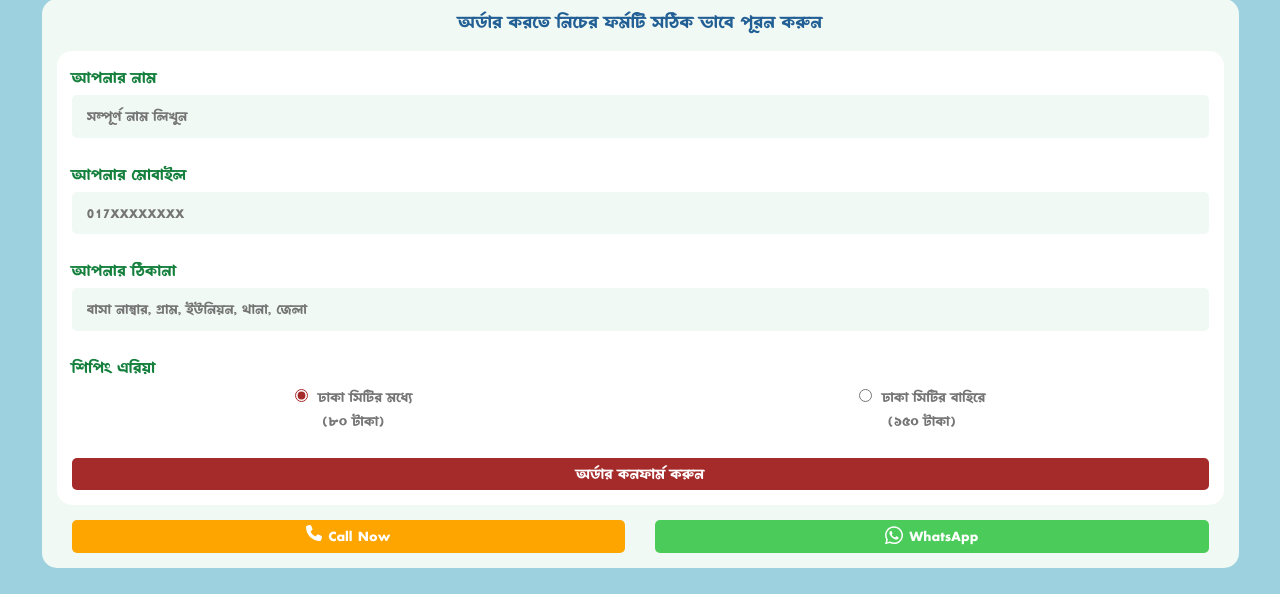
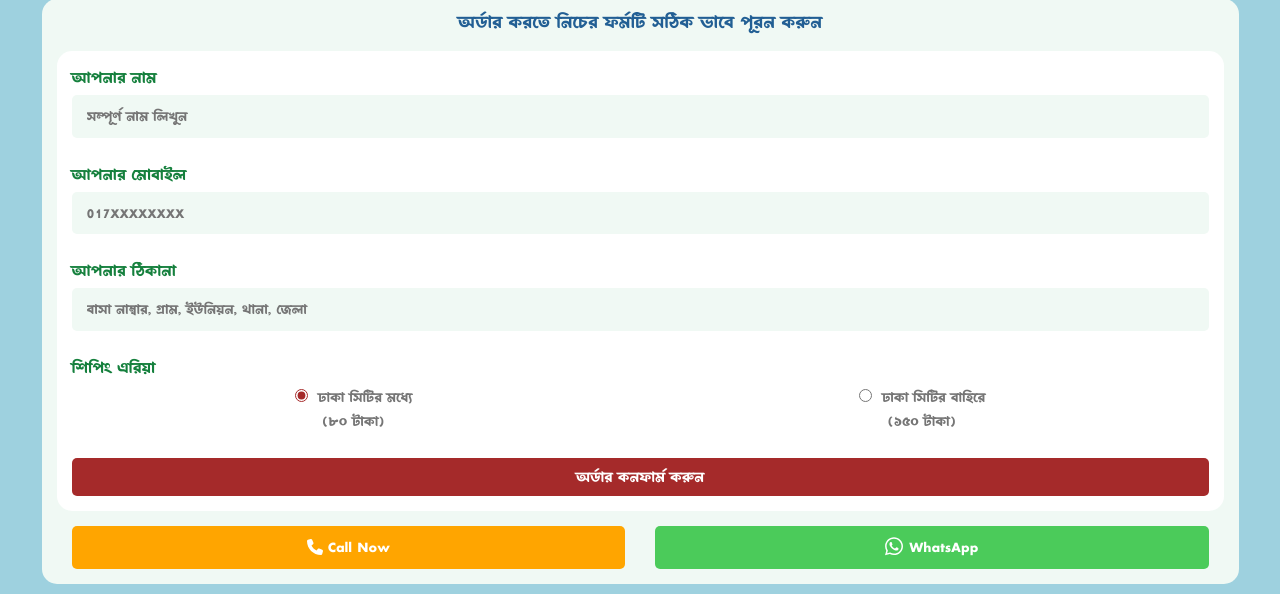
Before and after one commit to ahkaruz/Basic-Landing-Page, a PHP site: page / in a window 1280 px wide. Shown: the part 1475-2069 px from the top of the page. Before the commit the page ends 2043 px from the top, so only its background shows below. Run offline with PHP 8.4, Linux system fonts and the light colour scheme.

Commit message:
Call now button padding problem fixed

```diff
--- a/style.css
+++ b/style.css
@@ -132,7 +132,7 @@ body {
     background: brown;
     color: white;
     cursor: pointer;
-    padding: 5px;
+    padding: 8px;
 }
 
 .btn-contact-set{
@@ -150,10 +150,11 @@ body {
     background:#FFA500;
     color: white;
     cursor: pointer;
-    padding: 5px 10px;
+    padding: 10px 0;
     display: flex;
     justify-content: center;
-    gap: 6px;
+    align-items: center;
+    gap: 5px;
     flex: 1;
 }
 
@@ -173,7 +174,7 @@ body {
     background: #4BCB5A;
     color: white;
     cursor: pointer;
-    padding: 5px 10px;
+    padding: 10px 0;
     display: flex;
     justify-content: center;
     gap: 6px;
```
Also changed, not shown: index.php (indentation only).
